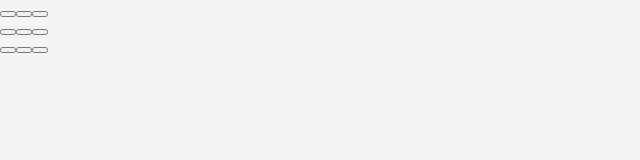
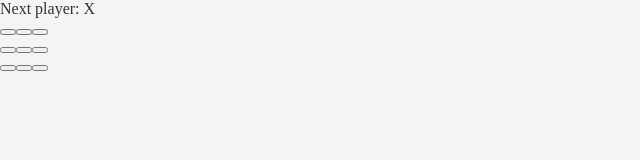
Before and after one commit to KatheRojasO/tic-tac-toe, a React (Vite) app: page / in a window 1280 px wide. Shown: the top 160 px of the page, without its empty margins (0-640 px from the left). Built offline with nearby package versions, Linux system fonts and the light colour scheme.

Commit message:
Refactor Board component to handle dynamic square value updates and square clicks

```diff
--- a/src/assets/components/Board.tsx
+++ b/src/assets/components/Board.tsx
@@ -1,5 +1,6 @@
 import { useState } from "react";
 import { Square } from "./Square";
+import { calculateWinner } from "../helpers/calculateWinner.ts";
 
 export function Board() {
   const [isNextX, setIsNextX] = useState(true);
@@ -7,20 +8,29 @@ export function Board() {
 
   function handleClick(i: number) {
     const nextSquares = squares.slice();
-    if (squares[i]) {
+    if (squares[i] || calculateWinner(squares)) {
       return;
     }
-    if(isNextX) {
+    if (isNextX) {
       nextSquares[i] = "X";
     } else {
       nextSquares[i] = "O";
     }
     setSquares(nextSquares);
     setIsNextX(!isNextX);
-  };
+  }
+
+  const winner = calculateWinner(squares);
+  let status;
+  if (winner) {
+    status = `Winner: ${winner}`;
+  } else {
+    status = `Next player: ${isNextX ? "X" : "O"}`;
+  }
 
   return (
     <>
+      <div className="status">{status}</div>
       <div className="board-row">
         <Square value={squares[0]} onSquareClick={() => handleClick(0)} />
         <Square value={squares[1]} onSquareClick={() => handleClick(1)} />
```
